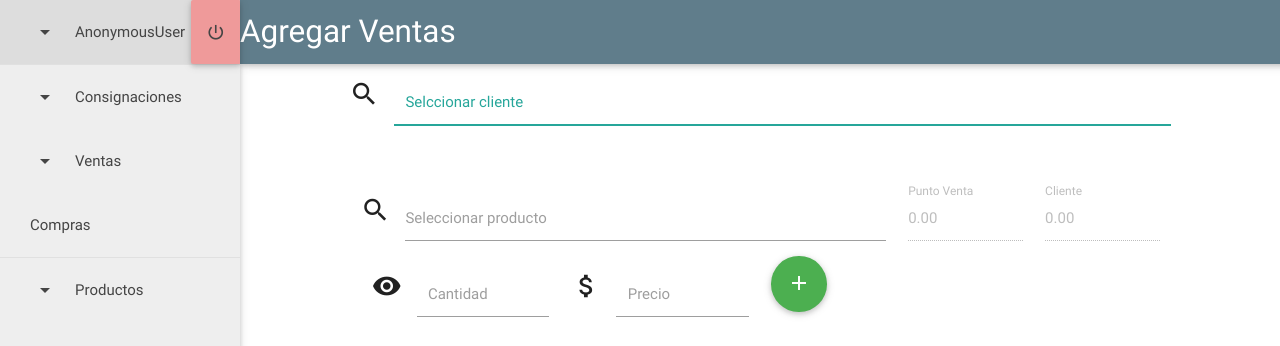
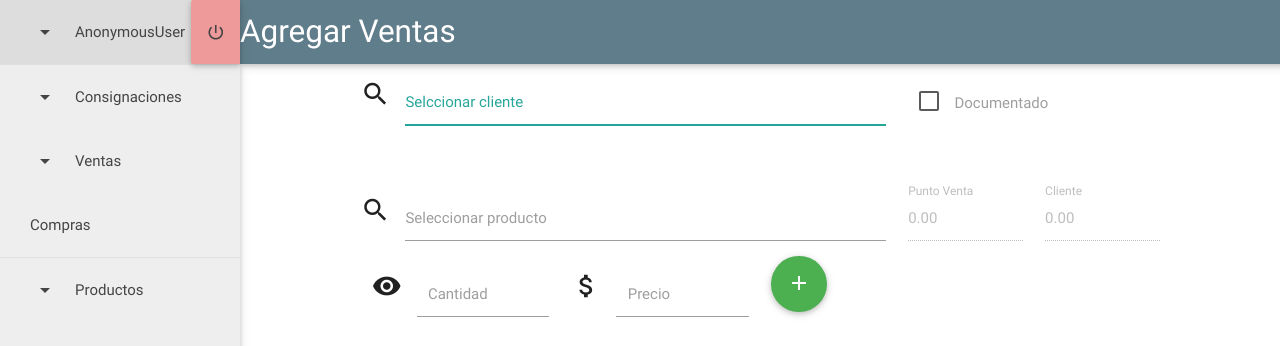
Before and after one commit to juksonvillegas/tiendacelulares, a Django app: template celulares/templates/ventas/agregar.html in a window 1280 px wide. Shown: the top 346 px of the page. Run offline with Django 3.2, Linux system fonts and the light colour scheme; the template is opened without the code that fills it, so the values that code supplies are empty; some libraries are stand-ins or nearby versions.

Commit message:
formulario agregar venta terminado en cuanto a campos requeridos

```diff
--- a/celulares/templates/ventas/agregar.html
+++ b/celulares/templates/ventas/agregar.html
@@ -14,27 +14,31 @@
 		<form action="" class="col l10 offset-l1" method="POST" id="preventa-form">
 			{% csrf_token %}
 			<div class="row col s12 m8 offset-m2 l12">
-				<div class="input-field">
+				<div class="input-field col l8 m8 s8">
 					<i class="material-icons prefix">search</i>
 					<input id="cliente" type="text" class="validate">
           			<label for="cliente">Selccionar cliente</label>
+				</div>
+				<div class="input-field col l4 m4 s4">
+					<input type="checkbox" class="filled-in" id="filled-in-box" 	 />
+      				<label for="filled-in-box">Documentado</label>
 				</div>
 				<div class="row">
 					<input type="hidden" id="idcliente" name="idcliente" value="">
 				</div>
 			</div>
-			<div class="row col s12 m6 offset-m2 l12">
-				<div class="input-field col l8 ">
+			<div class="row col s12 m8 offset-m2 l12">
+				<div class="input-field col l8 s12 m12 ">
 					<i class="material-icons prefix">search</i>
 					<input id="producto" type="text" class="validate">
           			<label for="producto">Seleccionar producto</label>
           			<input type="hidden" id="idproducto" name="idproducto" value="">
 				</div>
-        		<div class="input-field col s6 l2">
+        		<div class="input-field col s6 m6 l2">
          			 <input disabled value="0.00" id="punto" type="text" class="validate">
          			 <label for="punto">Punto Venta</label>
         		</div>
-        		<div class="input-field col s6 l2">
+        		<div class="input-field col s6 m6 l2">
          			 <input disabled value="0.00" id="pcliente" type="text" class="validate">
          			 <label for="cliente">Cliente</label>
         		</div>
--- a/celulares/ventas/models.py
+++ b/celulares/ventas/models.py
@@ -38,7 +38,7 @@ class Venta(models.Model):
 	def __unicode__(self):
 		return str(self.fecha.strftime('%d-%m-%Y %H:%M'))
 
-class venta_detalle(models.Model):
+class Venta_detalle(models.Model):
 	venta = models.ForeignKey('ventas.Venta', on_delete = models.CASCADE)
 	producto = models.ForeignKey('productos.Producto', on_delete = models.CASCADE)
 	cantida = models.IntegerField(default=1)
```
Also changed, not shown: celulares/ventas/views.py (+32 -1 lines), 2 other files.
